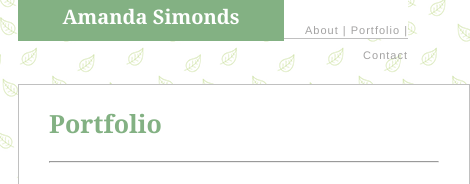
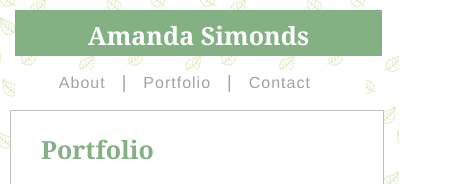
Before and after one commit to amandasimonds/Responsive-Portfolio, a plain HTML site: page portfolio.html in a window 390 px wide. Shown: the top 184 px of the page, 470 px wide, since content can reach past the window. Drawn offline with Linux system fonts and the light colour scheme.

Commit message:
finalize

```diff
--- a/assets/css/style.css
+++ b/assets/css/style.css
@@ -174,34 +174,35 @@ input[type=submit] {
   is either 768px or less.
 */
 
-@media screen and (max-width: 768px) {
+@media screen and (max-width: 980px) {
 
     body {
         width: 100%;
     }
 
     nav {
-        width:100%;
-        left:10px;
-        height:40px;
+        width:90%;
+        left:15px;
+        float: left;
     }
 
     .media {
         width:;
-        margin-right: 20px;
+        margin-right: 15px;
         position: relative;
         top:-10px;
     }
 
     navlinks, a:link, a:hover, a:visited, a:active {
-        font-size: 11px;
+        font-size: ;
+        letter-spacing: ;
         padding-right: ;
     }
 
     h1 {
         left: 0px;
-        font-size: 20px;
-        padding:8px;
+        font-size: px;
+        padding:;
         width:;
     }
 
@@ -219,15 +220,148 @@ input[type=submit] {
         width: 100%;
         margin: 0px auto;
         padding: ;
+        float: left;
     }
 
     main {
-    width: 100%;
+    width: 80%;
     display: inline-block;
     margin: 0 auto;
     position: relative;
     left: 10px;
     top:35px;
+    float: left;
     }
 
 }
+
+@media screen and (max-width: 768px) {
+
+    body {
+        width: 100%;
+    }
+
+    nav {
+        width:90%;
+        left:15px;
+        height:;
+    }
+
+    .media {
+        width:;
+        margin-right: 15px;
+        position: relative;
+        top:-10px;
+    }
+
+    navlinks, a:link, a:hover, a:visited, a:active {
+        font-size: px;
+        letter-spacing: px;
+        padding-right: ;
+    }
+
+    h1 {
+        left: 0px;
+    }
+
+    .wrapper {
+      width: 90%;
+      margin:;
+      padding: 20px;
+      float: left;
+      /* display: flex;
+      align-items: center;
+      justify-content: center; */
+    }
+
+    .container {
+        width: 100%;
+        margin: 0px auto;
+        padding: ;
+        float: left;
+    }
+
+    main {
+    width: 80%;
+    display: inline-block;
+    margin: 0 auto;
+    position: relative;
+    left: 10px;
+    top:35px;
+    float: left;
+    }
+
+}
+
+@media screen and (max-width: 640px) {
+
+    body {
+        width: 100%;
+    }
+
+    nav {
+        width:90%;
+        left:15px;
+        height:40px;
+        float: none;
+        position: absolute;
+        margin: 0 auto;
+        top:70px;
+    }
+
+    .media {
+        width:90%;
+        margin-right: 25px;
+        position: relative;
+        top:-20px;
+        float:none;
+    }
+
+    navlinks, a:link, a:hover, a:visited, a:active {
+        font-size: ;
+        letter-spacing: ;
+        padding: 10px ;
+        text-align: center;
+        margin: 0px auto;
+    }
+
+    h1 {
+        left: ;
+        font-size:  ;
+        padding:8px;
+        width:100%;
+        position: absolute;
+        float: none;
+        margin:0px auto;
+        top:-60px;
+    }
+
+    .wrapper {
+      width: 90%;
+      margin:;
+      padding: 20px;
+      float: left;
+      /* display: flex;
+      align-items: center;
+      justify-content: center; */
+    }
+
+    .container {
+        width: 100%;
+        margin: 0px auto;
+        padding: ;
+        float: left;
+        max-height: ;
+    }
+
+    main {
+    width: 80%;
+    display: inline-block;
+    margin: 0 auto;
+    position: absolute;
+    left: 10px;
+    top:110px;
+    float: left;
+    }
+
+}
--- a/portfolio.html
+++ b/portfolio.html
@@ -9,15 +9,19 @@
 </head>
 <body>
 
+    <div class="wrapper">
+
     <nav>
 
         <h1>Amanda Simonds</h1>
 
+        <div class="media">
         <navlinks>
             <a href="index.html">About</a> |
             <a href="portfolio.html">Portfolio</a> |
             <a href="contact.html">Contact</a>
         </navlinks>
+        </div>
 
     </nav>
 
@@ -65,5 +69,7 @@
         </div>
 
     </main>
+
+    </div>
 </body>
 </html>
```
Also changed, not shown: index.html (+6 -0 lines).
